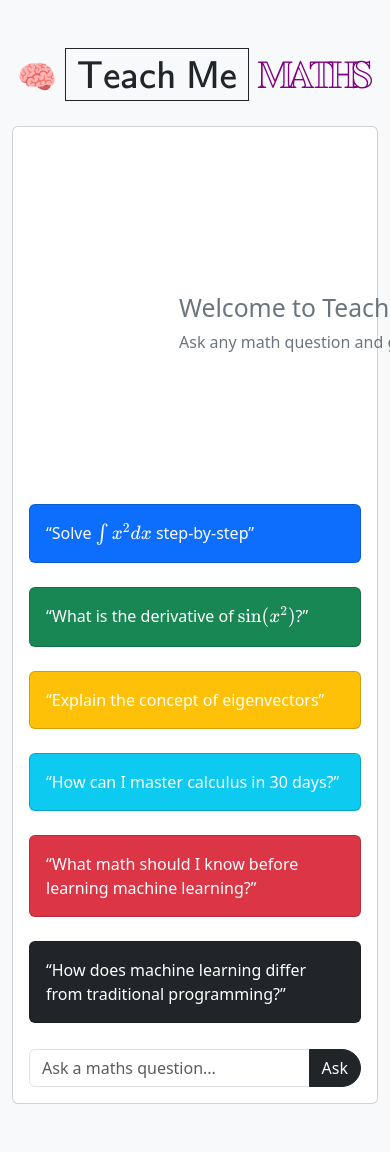
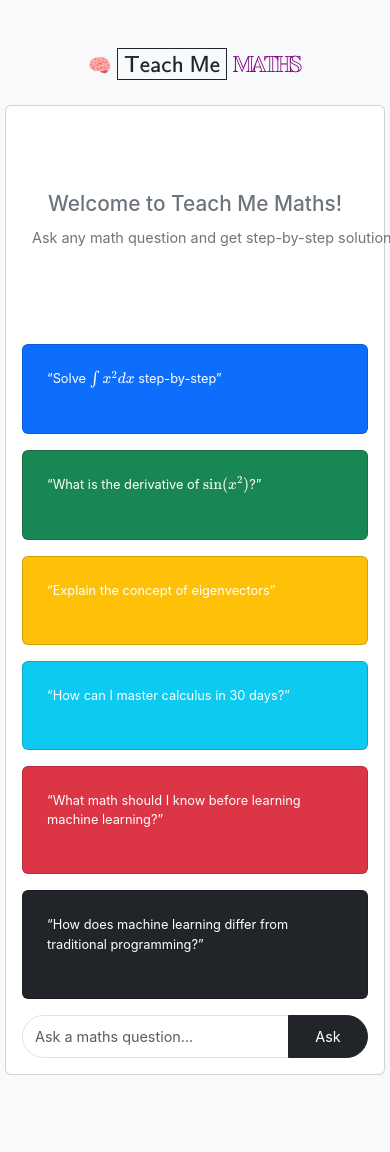
Before and after one commit to zortojnr/ai_tutor, a FastAPI app: page / in a window 390 px wide; the page is wider, and only the part inside the window is pictured. After the commit the page ends 1075 px from the top of that part, so only its background shows below. Run offline with FastAPI, Linux system fonts and the light colour scheme.

Commit message:
Make app fully responsive across all devices

```diff
--- a/templates/index.html
+++ b/templates/index.html
@@ -7,17 +7,134 @@
   <link href="https://cdn.jsdelivr.net/npm/bootstrap@5.3.0/dist/css/bootstrap.min.css" rel="stylesheet">
   <link rel="stylesheet" href="https://cdn.jsdelivr.net/npm/katex@0.16.7/dist/katex.min.css">
   <style>
-    body { background-color: #f8f9fa; }
-    .chat-box { min-height: 10px; overflow-y: visible; margin-bottom: 1rem; }
-    .bubble-user { background-color: #d1e7dd; padding: 10px 15px; border-radius: 10px; margin: 5px 0; }
-    .bubble-ai { background-color: #e2e3e5; padding: 10px 15px; border-radius: 10px; margin: 5px 0; }
-    .math-rendered { font-size: 1.2rem; color: #212529; }
+    body {
+      background-color: #f8f9fa;
+      font-family: -apple-system, BlinkMacSystemFont, 'Segoe UI', Roboto, sans-serif;
+    }
+    .chat-box {
+      min-height: 10px;
+      overflow-y: visible;
+      margin-bottom: 1rem;
+      max-height: 60vh;
+      overflow-y: auto;
+    }
+    .bubble-user {
+      background-color: #d1e7dd;
+      padding: 12px 16px;
+      border-radius: 15px;
+      margin: 8px 0;
+      word-wrap: break-word;
+      max-width: 85%;
+      margin-left: auto;
+    }
+    .bubble-ai {
+      background-color: #e2e3e5;
+      padding: 12px 16px;
+      border-radius: 15px;
+      margin: 8px 0;
+      word-wrap: break-word;
+      max-width: 90%;
+    }
+    .math-rendered {
+      font-size: 1.1rem;
+      color: #212529;
+      line-height: 1.6;
+    }
+
+    /* Mobile responsiveness */
+    @media (max-width: 768px) {
+      .container {
+        padding: 10px;
+      }
+      .card {
+        margin: 10px 0;
+      }
+      .bubble-user, .bubble-ai {
+        padding: 10px 12px;
+        font-size: 0.9rem;
+      }
+      .math-rendered {
+        font-size: 1rem;
+      }
+      .input-group {
+        margin-top: 15px;
+      }
+      .btn {
+        padding: 8px 16px;
+        font-size: 0.9rem;
+      }
+      .form-control {
+        font-size: 0.9rem;
+        padding: 8px 12px;
+      }
+      .welcome-section {
+        margin: 50px 0 !important;
+        padding: 20px 10px;
+      }
+      .welcome-section h2 {
+        font-size: 1.5rem;
+        margin-bottom: 10px;
+      }
+      .welcome-section p {
+        font-size: 1rem;
+      }
+      #title-section {
+        font-size: 1.5rem !important;
+        margin-bottom: 20px;
+      }
+    }
+
+    @media (max-width: 576px) {
+      .container {
+        padding: 5px;
+      }
+      .bubble-user, .bubble-ai {
+        padding: 8px 10px;
+        font-size: 0.85rem;
+        max-width: 95%;
+      }
+      .math-rendered {
+        font-size: 0.9rem;
+      }
+      .welcome-section h2 {
+        font-size: 1.3rem;
+      }
+      .welcome-section p {
+        font-size: 0.9rem;
+      }
+      .card-text {
+        font-size: 0.8rem;
+        padding: 8px;
+      }
+      #title-section {
+        font-size: 1.2rem !important;
+        margin-bottom: 15px;
+      }
+      .input-group-lg .form-control {
+        font-size: 0.9rem;
+        padding: 10px 12px;
+      }
+      .input-group-lg .btn {
+        font-size: 0.9rem;
+        padding: 10px 12px;
+      }
+    }
+
+    /* Tablet responsiveness */
+    @media (min-width: 769px) and (max-width: 1024px) {
+      .bubble-user, .bubble-ai {
+        max-width: 80%;
+      }
+      .welcome-section {
+        margin: 100px 0 !important;
+      }
+    }
   </style>
 </head>
 <body>
 
 <div class="container py-5">
-  <div class="text-center mb-4" style="font-size: 2rem;">
+  <div class="text-center mb-4" style="font-size: 2rem;" id="title-section">
                     🧠
                     <span class="katex-math">\( \boxed{\textsf{Teach~Me}} \)</span>
                     <span class="katex-math" style="color: purple;">\( \mathbb{M}\! \mathbb{A}\! \mathbb{T}\! \mathbb{H}\! \mathbb{S} \)</span>
@@ -27,12 +144,12 @@
         <div class="card">
             <div class="card-body">
                 {% if response is not defined %}
-                <div style="margin: 150px; text-align: center;">
+                <div class="welcome-section" style="margin: 150px 20px; text-align: center;">
                    <h2 style="color: #6c757d; white-space: nowrap;">Welcome to Teach Me Maths!</h2>
                    <p style="color: #6c757d; white-space: nowrap;">Ask any math question and get step-by-step solutions</p>
                 </div>
 
-                <div class="row row-cols-1 row-cols-md-3 g-4">
+                <div class="row row-cols-1 row-cols-sm-2 row-cols-md-3 g-3 g-md-4">
                 <div class="col">
                 <div class="card text-white bg-primary h-100">
                     <div class="card-body">
@@ -90,9 +207,9 @@
         </div>
 
         <form method="post" action="/" >
-            <div class="input-group">
-                <input type="text" name="question" class="form-control" placeholder="Ask a maths question..." required>
-                <button type="submit" class="btn btn-dark" style="border-bottom-right-radius: 70px; border-top-right-radius: 70px;">Ask</button>
+            <div class="input-group input-group-lg">
+                <input type="text" name="question" class="form-control" placeholder="Ask a maths question..." required style="border-radius: 25px 0 0 25px;">
+                <button type="submit" class="btn btn-dark" style="border-radius: 0 25px 25px 0; min-width: 80px;">Ask</button>
             </div>
         </form>
     </div>
```
